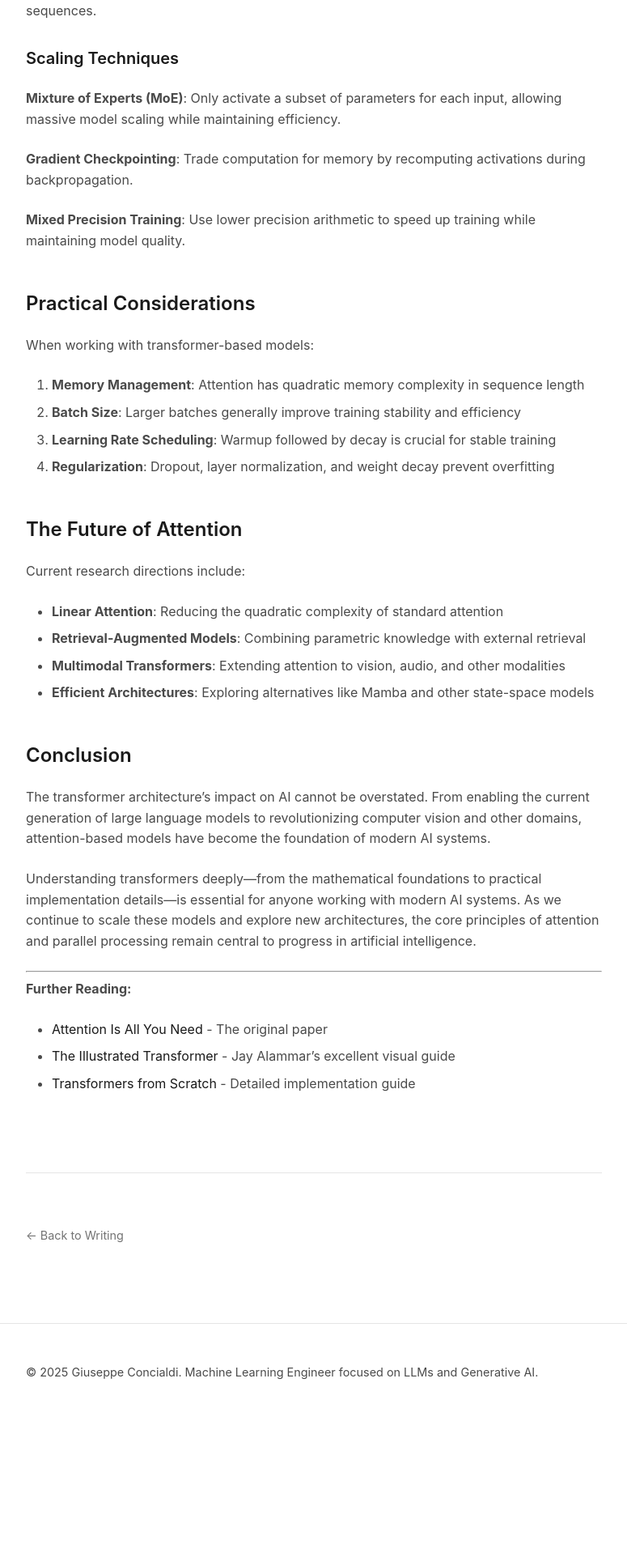
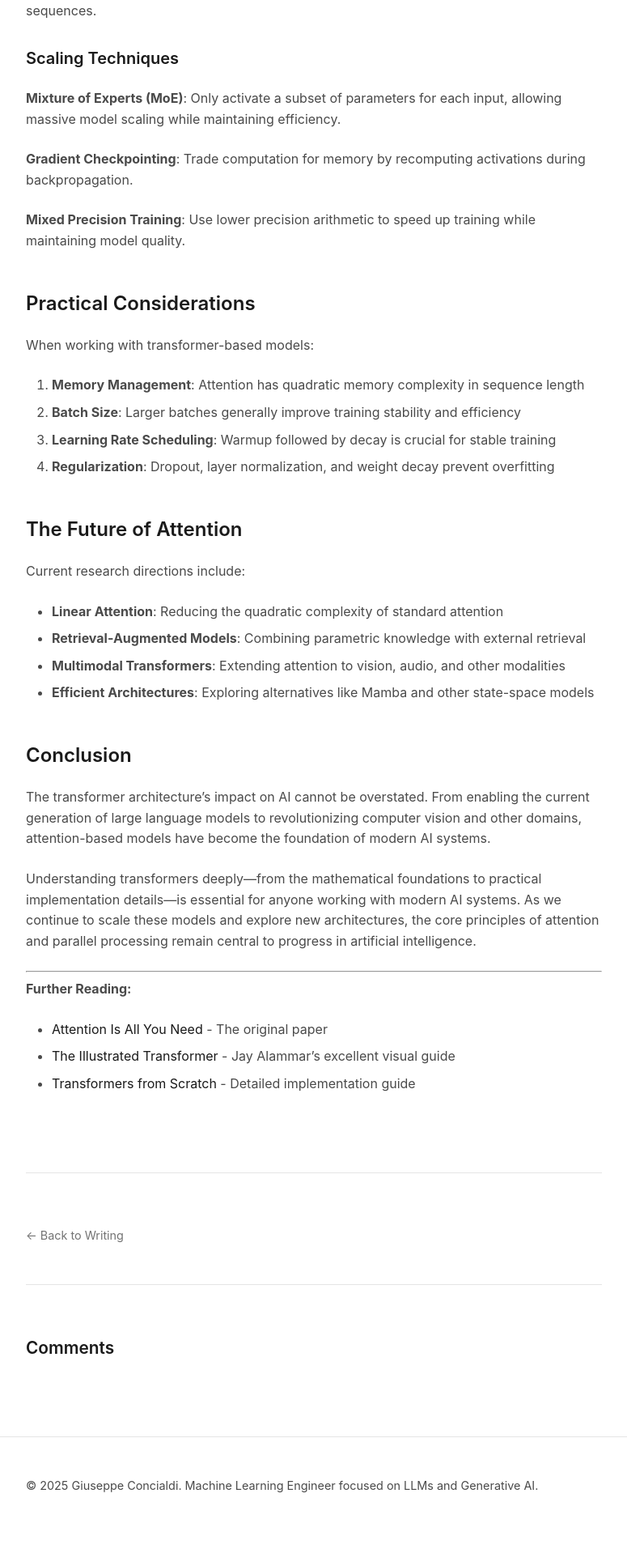
Before and after one commit to Gio99c/gio99c.github.io, a Jekyll site: the page built from _posts/2025-07-23-understanding-transformer-architectures.md, in a window 1280 px wide. Shown: the part 4423-6341 px from the top of the page at 81% size, without its empty margins (252-1027 px from the left). Built offline with Jekyll 4.4.1, drawn with Linux system fonts in a browser that asks for light colours; comment, search, counter and statistics services are not loaded; before the commit the page ends 6201 px from its top, so only the background shows below that.

Commit message:
(feat): add comments section to writing

```diff
--- a/_layouts/post.html
+++ b/_layouts/post.html
@@ -34,4 +34,25 @@
       <a href="{{ "/writing/" | relative_url }}">← Back to Writing</a>
     </div>
   </footer>
+
+  <!-- Comments Section -->
+  {% if page.comments != false %}
+  <div class="comments-section">
+    <h3>Comments</h3>
+    <div id="github-comments"></div>
+    <script>
+      // GitHub Issues Comments
+      (function() {
+        var script = document.createElement('script');
+        script.src = 'https://utteranc.es/client.js';
+        script.setAttribute('repo', 'gio99c/gio99c.github.io');
+        script.setAttribute('issue-term', 'pathname');
+        script.setAttribute('theme', 'github-light');
+        script.setAttribute('crossorigin', 'anonymous');
+        script.async = true;
+        document.getElementById('github-comments').appendChild(script);
+      })();
+    </script>
+  </div>
+  {% endif %}
 </article>
--- a/assets/css/main.scss
+++ b/assets/css/main.scss
@@ -871,3 +871,31 @@
     font-size: 1em;
   }
 }
+
+/* =============================================
+ * Comments Section Styles
+ * ============================================= */
+
+.comments-section {
+  margin-top: var(--spacing-xl);
+  padding-top: var(--spacing-lg);
+  border-top: 1px solid var(--border-grey);
+}
+
+.comments-section h3 {
+  margin-bottom: var(--spacing-md);
+  font-size: 1.3rem;
+  color: var(--primary-grey);
+}
+
+#github-comments {
+  margin-top: var(--spacing-md);
+}
+
+/* Responsive comments */
+@media (max-width: 768px) {
+  .comments-section {
+    margin-top: var(--spacing-lg);
+    padding-top: var(--spacing-md);
+  }
+}
```
